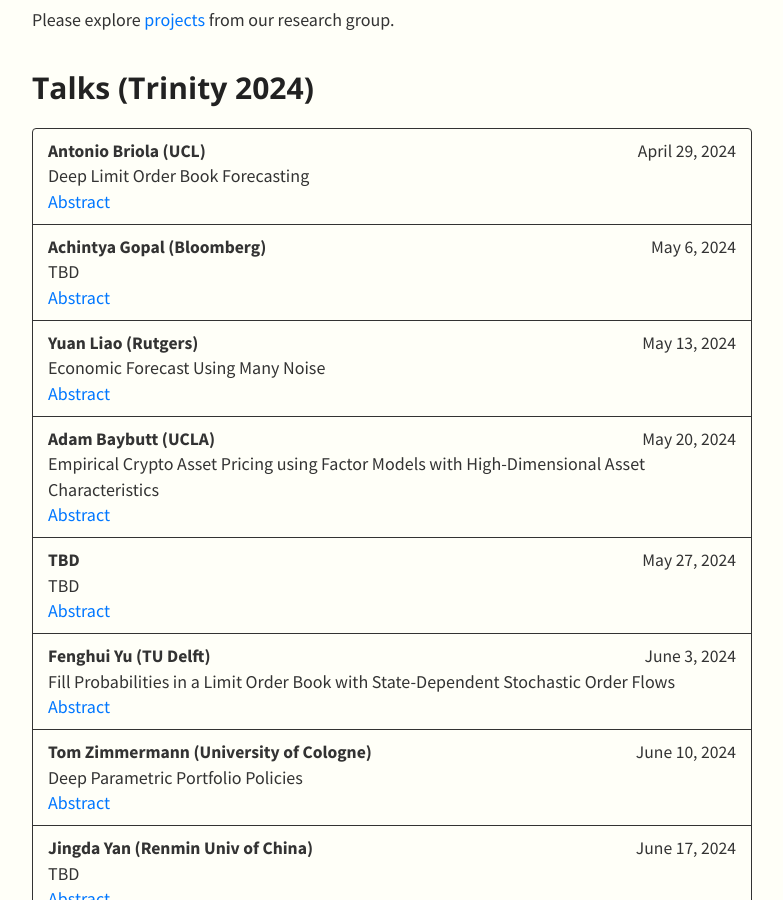
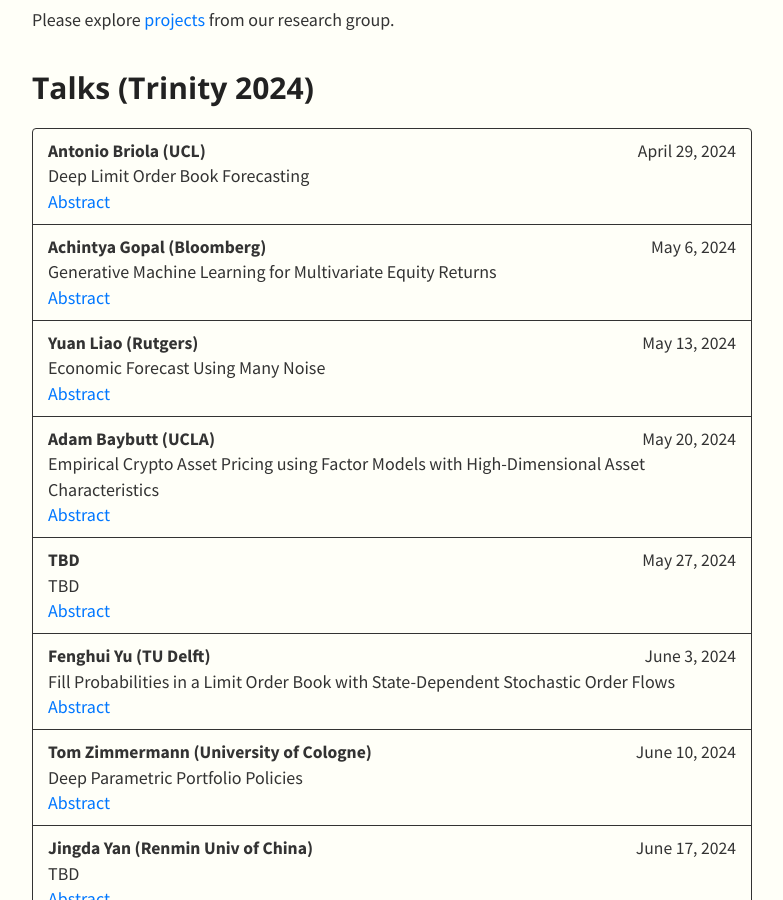
Before and after one commit to SML-Fin/SML-Fin.github.io, a Jekyll site: the page built from index.md, in a window 1280 px wide and 900 px high, scrolled down 462 px. Shown: the whole window, without its empty margins (248-1031 px from the left). Built offline with Jekyll 4.4.1, drawn with Linux system fonts in a browser that asks for light colours; nearby versions of some CDN libraries; our own code applies the rules of GitHub Pages for plain Markdown files.

Commit message:
Update talks.yml

```diff
--- a/_data/talks.yml
+++ b/_data/talks.yml
@@ -6,8 +6,8 @@
       abstract: We exploit cutting-edge deep learning methodologies to explore the predictability of high-frequency Limit Order Book mid-price changes for a heterogeneous set of stocks traded on the NASDAQ exchange. In so doing, we release `LOBFrame', an open-source code base to efficiently process large-scale Limit Order Book data and quantitatively assess state-of-the-art deep learning models' forecasting capabilities. Our results are twofold. We demonstrate that the stocks' microstructural characteristics influence the efficacy of deep learning methods and that their high forecasting power does not necessarily correspond to actionable trading signals. We argue that traditional machine learning metrics fail to adequately assess the quality of forecasts in the Limit Order Book context. As an alternative, we propose an innovative operational framework that evaluates predictions' practicality by focusing on the probability of accurately forecasting complete transactions. This work offers academics and practitioners an avenue to make informed and robust decisions on the application of deep learning techniques, their scope and limitations, effectively exploiting emergent statistical properties of the Limit Order Book.
     - speaker: Achintya Gopal (Bloomberg)
       date: May 6, 2024
-      title: TBD
-      abstract: TBD
+      title: Generative Machine Learning for Multivariate Equity Returns
+      abstract: The use of machine learning to generate synthetic data has grown significantly in popularity over the past few years. The core methodology these models use is to learn the distribution of the underlying data, similar to the classical methods of fitting statistical models to data that are common in finance. In this presentation, we discuss the efficacy of using modern machine learning methods, specifically conditional importance weighted autoencoders (a variant of variational autoencoders) and conditional normalizing flows, to model the returns of equities. We apply our method to learn a 500-dimension joint distribution for SP 500 members. We show that this generative model has a broad range of applications in finance, including generating realistic synthetic data, volatility and correlation estimation, risk analysis (e.g., value at risk, or VaR, of portfolios), and portfolio optimization.
     - speaker: Yuan Liao (Rutgers)
       date: May 13, 2024
       title: Economic Forecast Using Many Noise
```
